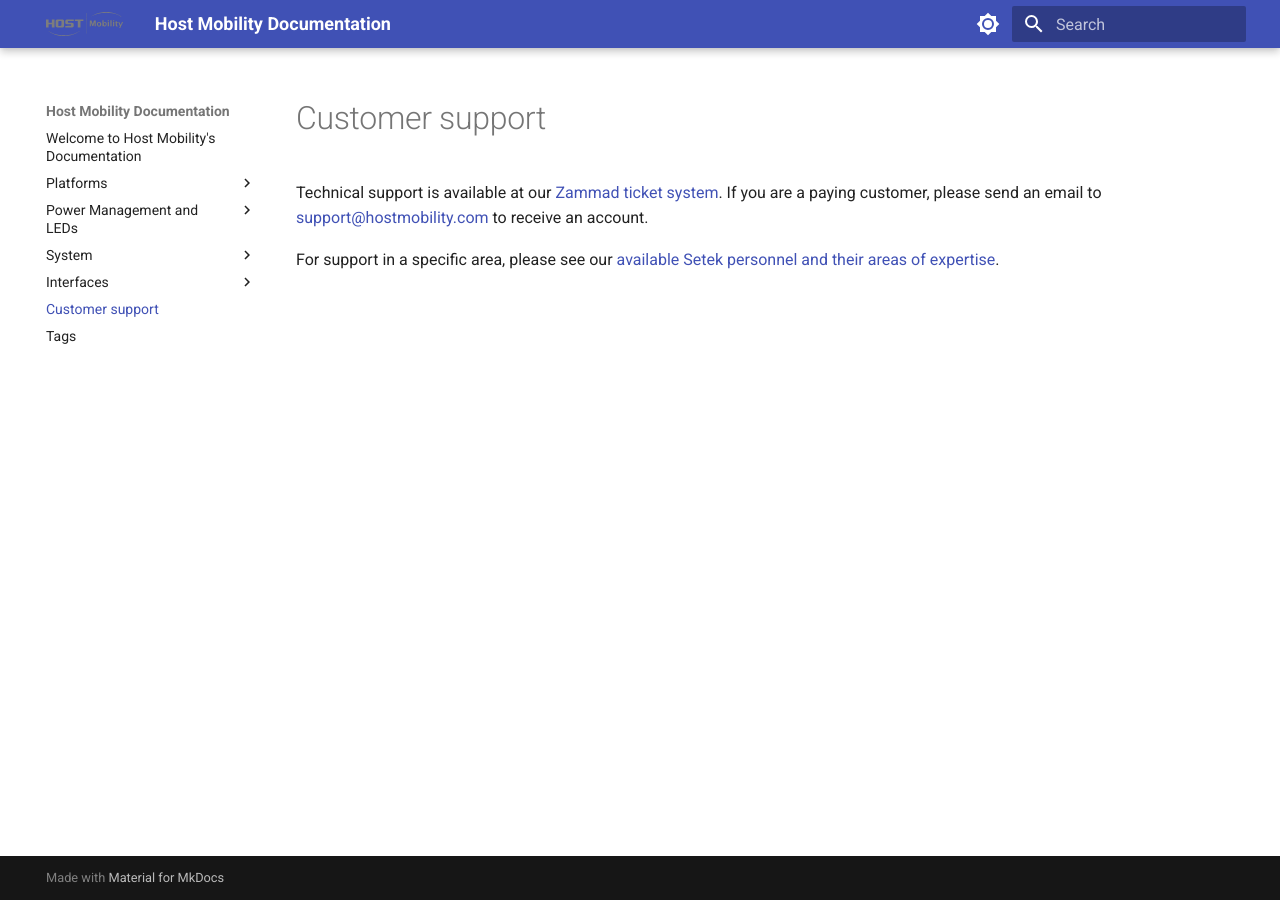
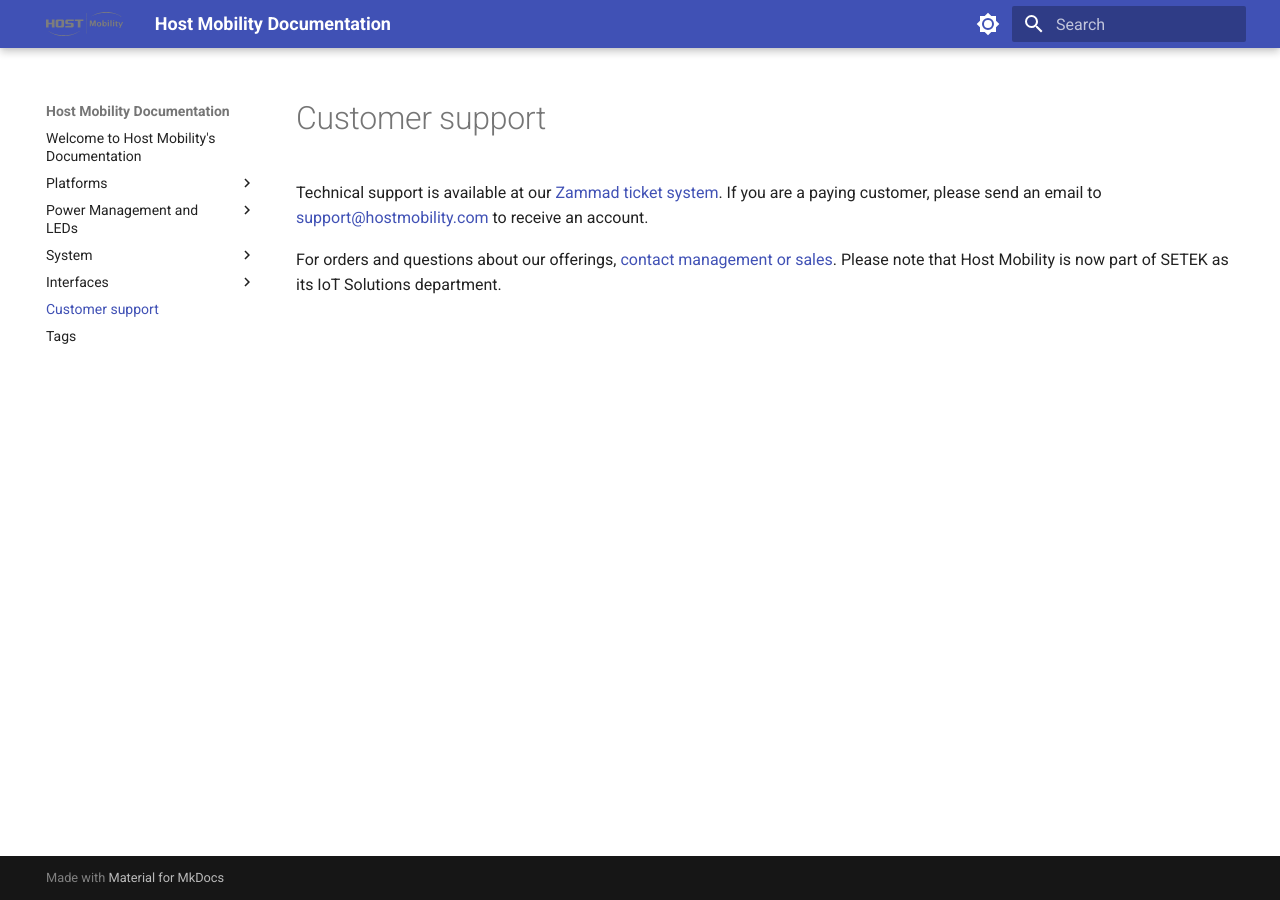
Before and after one commit to hostmobility/documentation, an MkDocs documentation site: the page built from docs/support.md, in a window 1280 px wide. Built offline with MkDocs 1.6.1 and Material for MkDocs 9.7.7, drawn with Linux system fonts in a browser that asks for light colours.

Commit message:
Update docs/support.md
Co-authored-by: Albin Söderqvist <albin.soderqvist@hostmobility.com>

```diff
--- a/docs/support.md
+++ b/docs/support.md
@@ -2,4 +2,4 @@
 
 Technical support is available at our [Zammad ticket system](https://hostmobility.zammad.com/). If you are a paying customer, please send an email to [support@hostmobility.com](mailto:support@hostmobility.com) to receive an account.
 
-For support in a specific area, please see our [available Setek personnel and their areas of expertise](https://setek.se/connect-support/).
+For orders and questions about our offerings, [contact management or sales](https://setek.se/connect-support/). Please note that Host Mobility is now part of SETEK as its IoT Solutions department.
```
